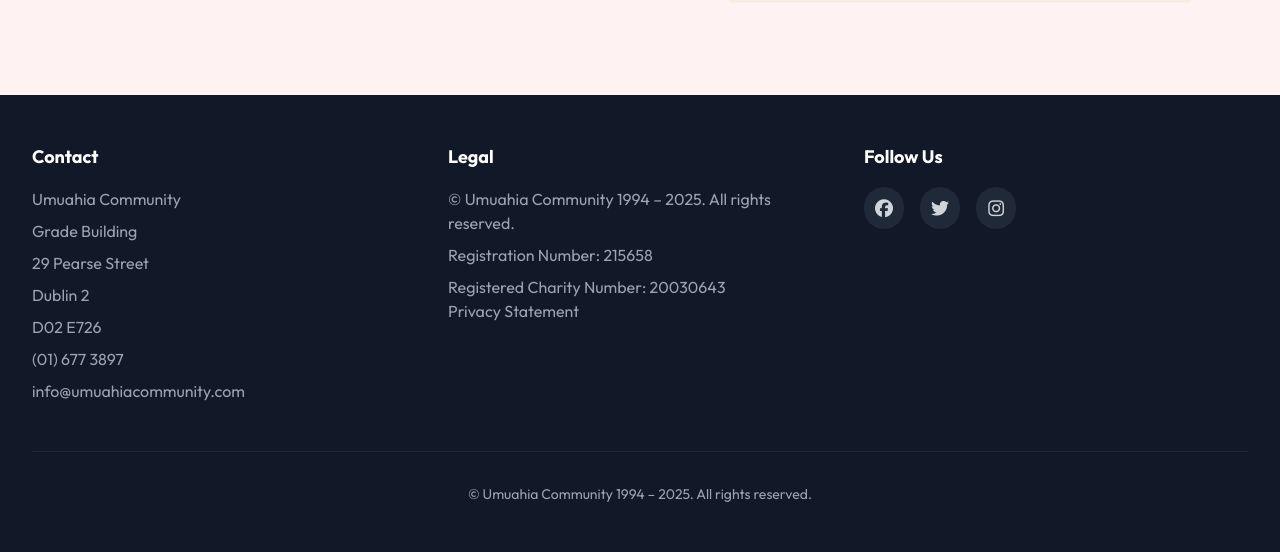
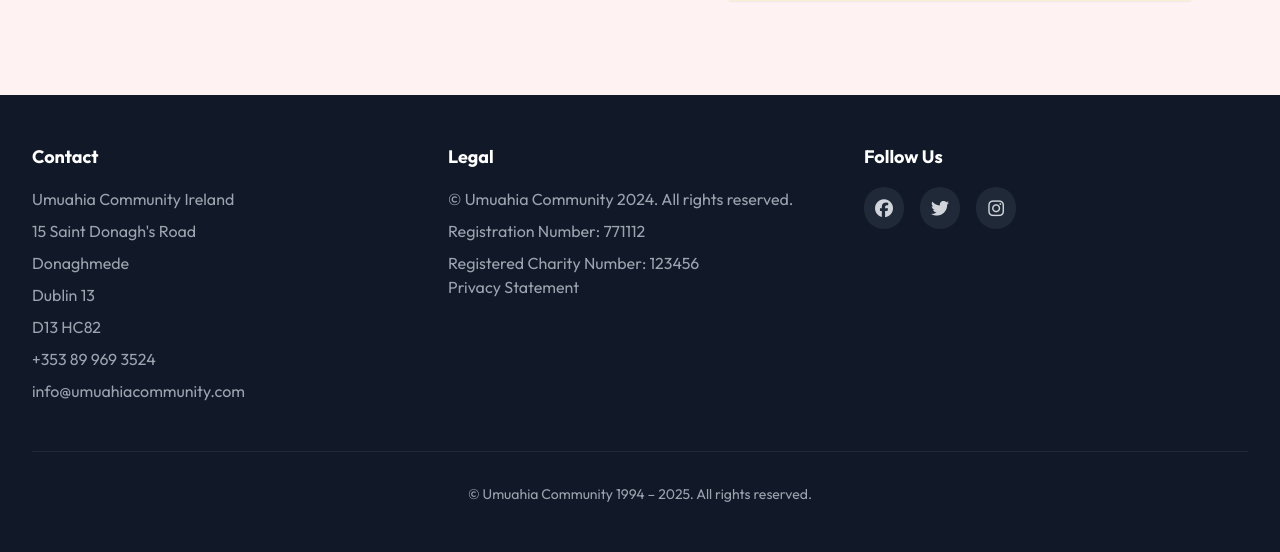
Before and after one commit to ugly-ceaser/umuahiaMain, a Django app: page / in a window 1280 px wide. Shown: the part 5086-5638 px from the top of the page. Run offline with Django 5.2, Linux system fonts and the light colour scheme; data that the repository does not hold is empty; parts of the project's set-up code (start-up, migrations or seed data) failed here and were passed over; some libraries are stand-ins or nearby versions.

Commit message:
Update _base.html

```diff
--- a/templates/_base.html
+++ b/templates/_base.html
@@ -83,12 +83,12 @@
                 <div class="space-y-4">
                     <h3 class="text-white font-bold text-lg mb-4">Contact</h3>
                     <div class="text-gray-400 space-y-2">
-                        <p>Umuahia Community</p>
-                        <p>Grade Building</p>
-                        <p>29 Pearse Street</p>
-                        <p>Dublin 2</p>
-                        <p>D02 E726</p>
-                        <p>(01) 677 3897</p>
+                        <p>Umuahia Community Ireland</p>
+                        <p>15 Saint Donagh's Road</p>
+                        <p>Donaghmede</p>
+                        <p>Dublin 13</p>
+                        <p>D13 HC82</p>
+                        <p>+353 89 969 3524</p>
                         <p>info@umuahiacommunity.com</p>
                     </div>
                 </div>
@@ -97,10 +97,10 @@
                 <div class="space-y-4">
                     <h3 class="text-white font-bold text-lg mb-4">Legal</h3>
                     <div class="text-gray-400 space-y-2">
-                        <p>© Umuahia Community 1994 – 2025. All rights reserved.</p>
-                        {% comment %} <p>Jobcare Company Limited by Guarantee (CLG)</p> {% endcomment %}
-                        <p>Registration Number: 215658</p>
-                        <p>Registered Charity Number: 20030643</p>
+                        <p>© Umuahia Community 2024. All rights reserved.</p>
+                        {% comment %} <p>Umuahia Community Ireland Company Limited by Guarantee (CLG)</p> {% endcomment %}
+                        <p>Registration Number: 771112</p>
+                        <p>Registered Charity Number: 123456</p>
                         <a href="#" class="text-blue-500 hover:text-blue-400 transition-colors">Privacy Statement</a>
                     </div>
                 </div>
```
